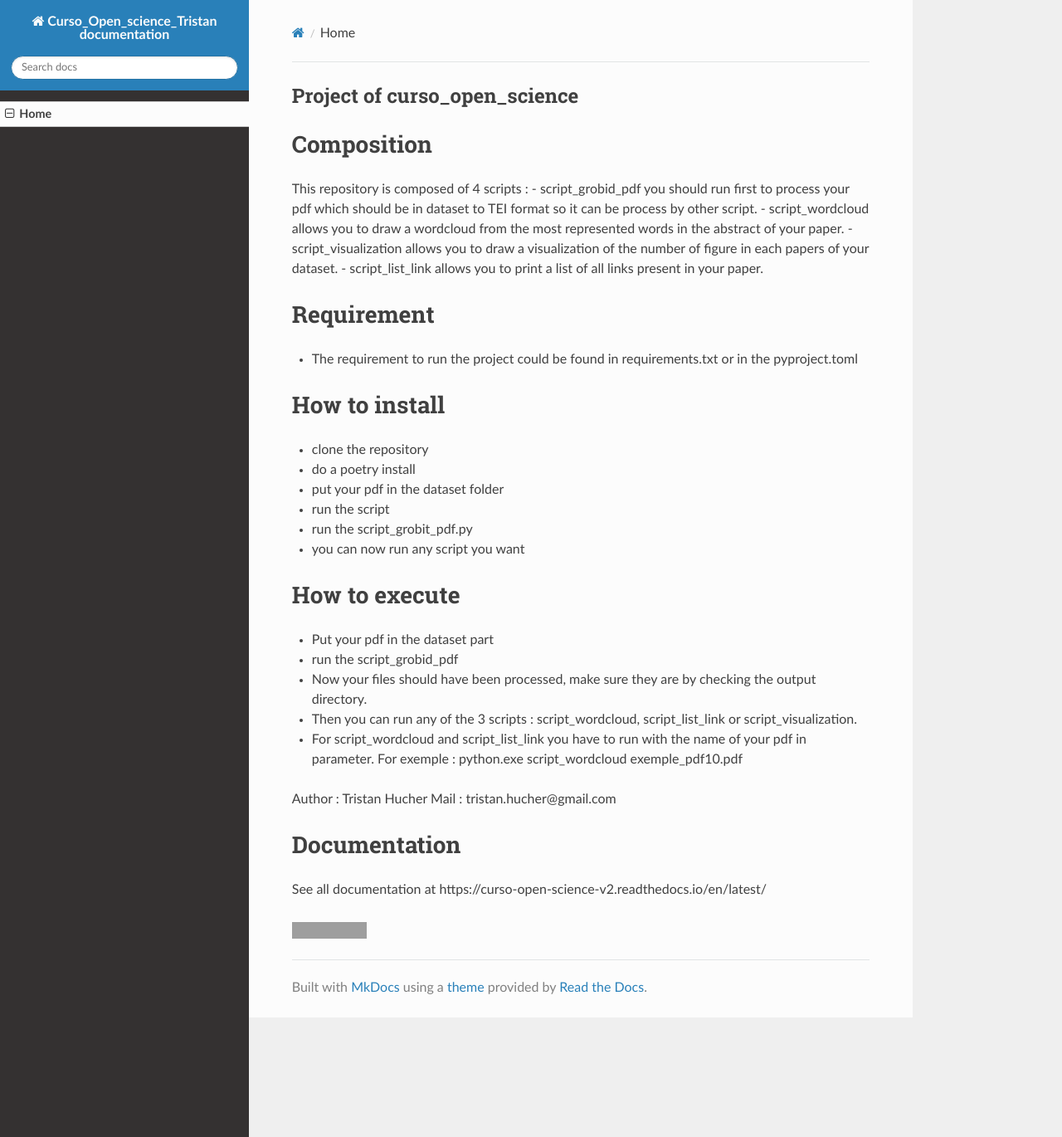
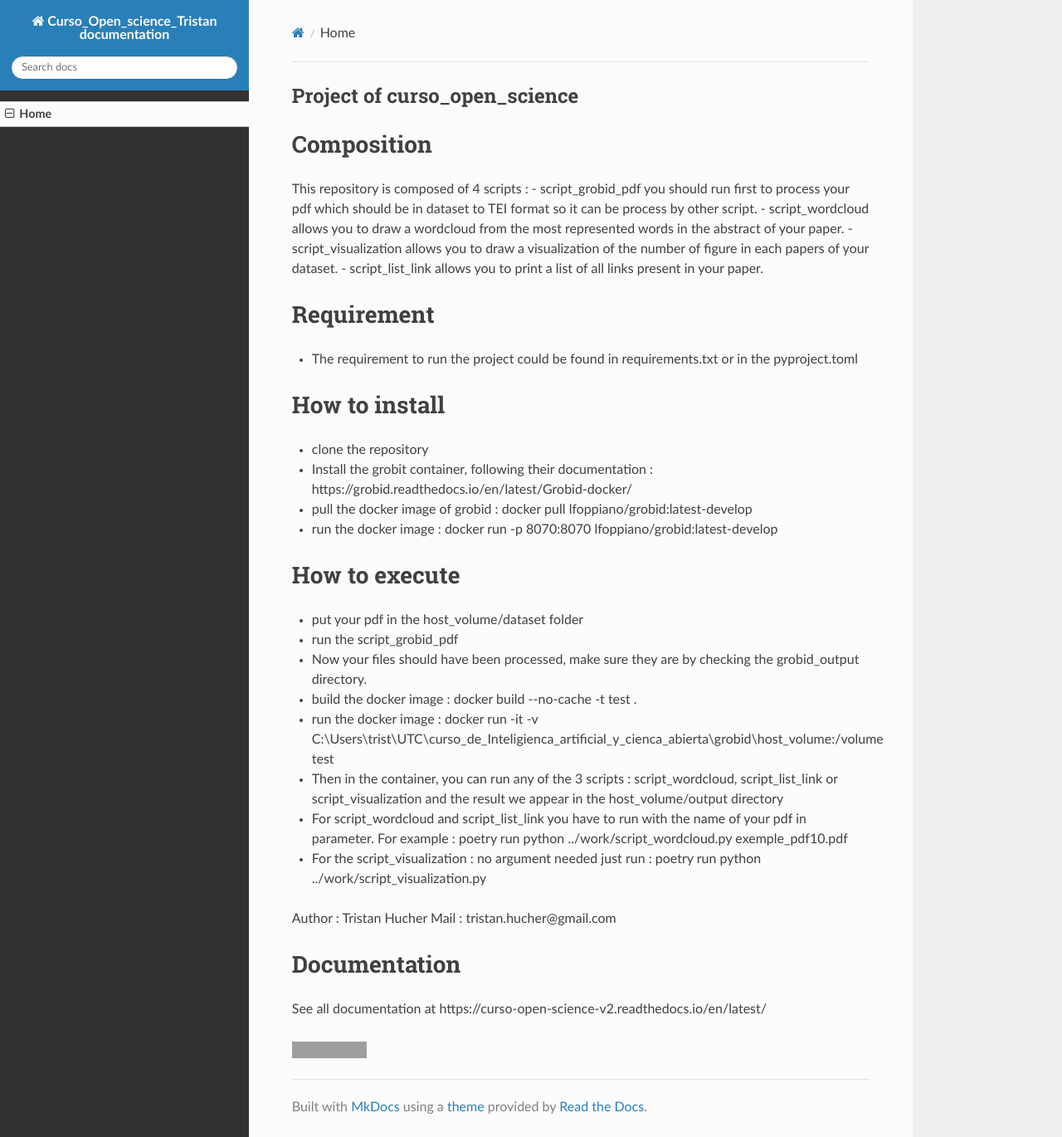
Before and after one commit to TristanHUC/CursoOpenScience, an MkDocs documentation site: the page built from docs/README.md, in a window 1280 px wide and 1370 px high. Shown: the whole window at 83% size. Built offline with MkDocs 1.6.1, drawn with Linux system fonts in a browser that asks for light colours; nearby versions of some CDN libraries; grey boxes are pictures that could not be loaded.

Commit message:
adapting to docker container structure + adjusting readme

```diff
--- a/docs/README.md
+++ b/docs/README.md
@@ -11,18 +11,20 @@ This repository is composed of 4 scripts :
 
 # How to install
 - clone the repository
-- do a poetry install
-- put your pdf in the dataset folder
-- run the script
-- run the script_grobit_pdf.py
-- you can now run any script you want
+- Install the grobit container, following their documentation : https://grobid.readthedocs.io/en/latest/Grobid-docker/
+1. pull the docker image of grobid :  docker pull lfoppiano/grobid:latest-develop
+2. run the docker image : docker run -p 8070:8070 lfoppiano/grobid:latest-develop
+
 
 # How to execute
-- Put your pdf in the dataset part
+- put your pdf in the host_volume/dataset folder
 - run the script_grobid_pdf
-- Now your files should have been processed, make sure they are by checking the output directory.
-- Then you can run any of the 3 scripts : script_wordcloud, script_list_link or script_visualization.
-- For script_wordcloud and script_list_link you have to run with the name of your pdf in parameter. For exemple : python.exe script_wordcloud exemple_pdf10.pdf
+- Now your files should have been processed, make sure they are by checking the grobid_output directory.
+- build the docker image :  docker build --no-cache -t test .
+- run the docker image : docker run -it -v C:\Users\trist\UTC\curso_de_Inteligienca_artificial_y_cienca_abierta\grobid\host_volume:/volume test
+- Then in the container, you can run any of the 3 scripts : script_wordcloud, script_list_link or script_visualization and the result we appear in the host_volume/output directory
+- For script_wordcloud and script_list_link you have to run with the name of your pdf in parameter. For example : poetry run python ../work/script_wordcloud.py exemple_pdf10.pdf
+- For the script_visualization : no argument needed just run : poetry run python ../work/script_visualization.py
 
   Author : Tristan Hucher
   Mail : tristan.hucher@gmail.com
```
Also changed, not shown: 2 other files.
